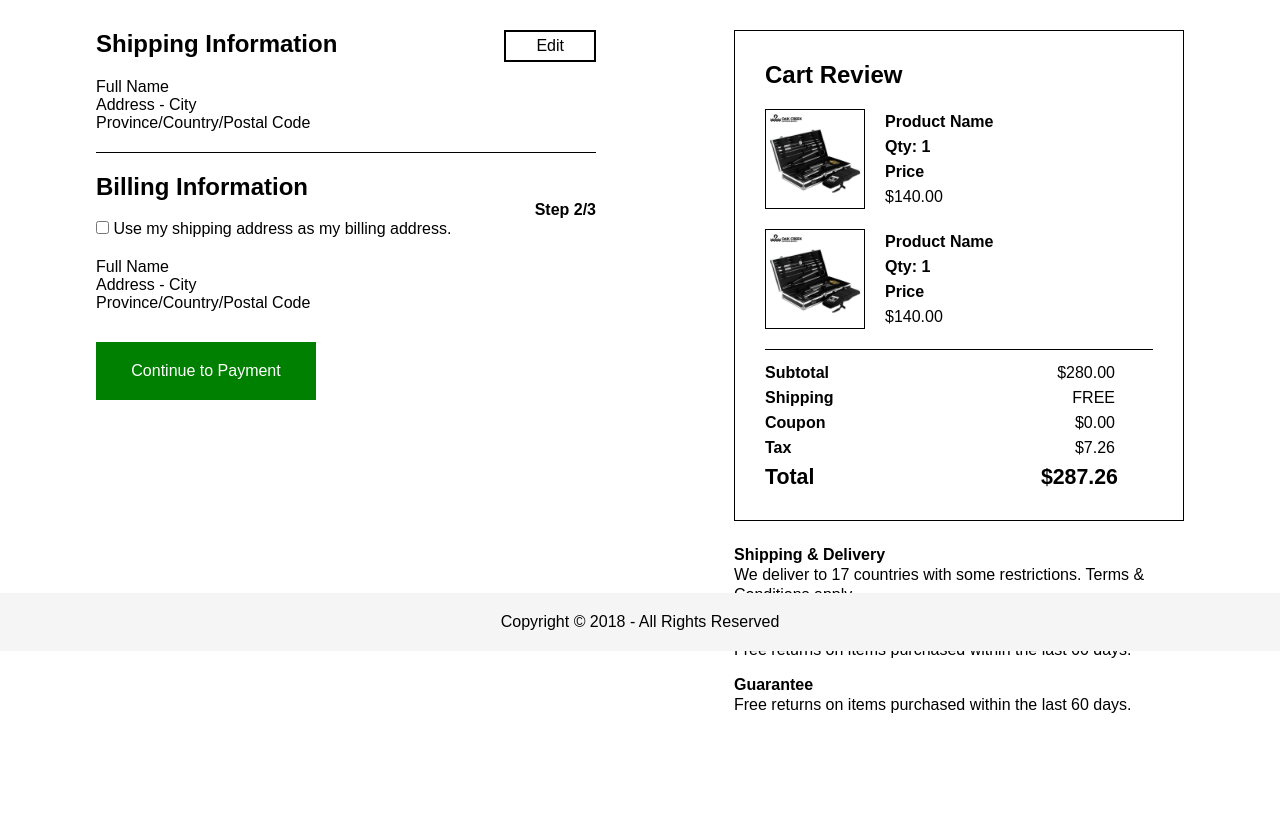
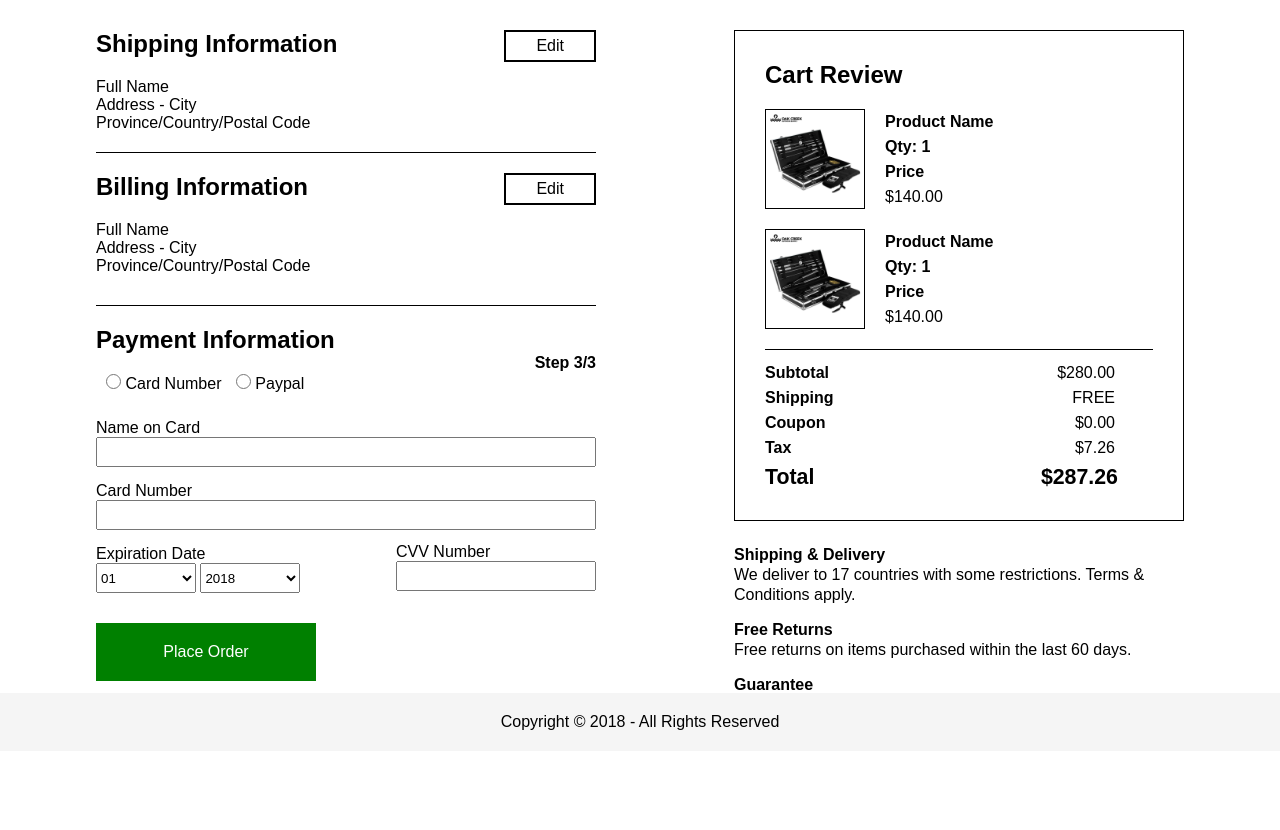
Before and after one commit to oakcreekoutdoor/oakcreek, a PHP site: page / in a window 1280 px wide. Shown: the part 149-979 px from the top of the page. Run offline with PHP 8.4, Linux system fonts and the light colour scheme; some libraries are stand-ins or nearby versions.

Commit message:
Added Payment page HTML/CSS

```diff
--- a/css/style.css
+++ b/css/style.css
@@ -626,7 +626,7 @@ p.cart-label {
 	border-bottom: 1px solid #000;
 	padding-bottom: 20px;
 }
-.shipping-info a {
+.shipping-info a, .billing-info a {
 	padding: 5px 30px;
 	border: 2px solid #000;
 	color: #000;
@@ -634,7 +634,7 @@ p.cart-label {
 	top: 0;
 	right: 0;
 }
-.shipping-info a:hover {
+.shipping-info a:hover, .billing-info a:hover {
 	color: #fff;
 	background: #000;
 }
@@ -665,6 +665,66 @@ p.cart-label {
 	margin-top: 30px;
 	padding: 20px;
 }
+
+/*--------------Payment------------------*/
+
+#payment {
+	margin-top: 30px;
+}
+#payment .policies {
+	top: 500px;
+}
+#paymentInfo {
+	width: 500px;
+	margin-top: 30px;
+	padding-top: 20px;
+	border-top: 1px solid #000;
+	position: relative;
+}
+#paymentInfo .btn.prime {
+	display: block;
+	width: 220px;
+	text-align: center;
+	margin: 0;
+	margin-top: 30px;
+	padding: 20px;
+}
+#paymentInfo > p {
+	font-weight: bold;
+	position: absolute;
+	right: 0;
+}
+#paymentInfo form {
+	position: relative;
+}
+#paymentInfo form label {
+	display: block;
+}
+#paymentInfo form input {
+	display: block;
+	height: 30px;
+	margin-bottom: 15px;
+	width: 100%;
+}
+#paymentInfo input[type="radio"] {
+	margin-top: 20px;
+	height: 15px;
+	display: inline-block;
+	width: 15px;
+	margin-left: 10px;
+	margin-bottom: 30px;
+}
+.expiration select {
+	height: 30px;
+	width: 100px;
+}
+.cvv {
+	width: 200px;
+	position: absolute;
+	right: 0;
+	margin-top: -50px;
+}
+
 
 
 
@@ -903,12 +963,12 @@ q{
 	margin-top:20px;
 }
 
-form{
+#contact form{
 	background-color: #D3D3D3;/*lightgrey*/
 	padding:15px 30px;
 	width:500px;
 }
-input[type=text], textarea{
+#contact input[type=text], textarea{
 	width: 100%;
     padding: 12px;
     border: 1px solid #ccc;
@@ -917,10 +977,10 @@ input[type=text], textarea{
     margin-bottom: 16px;
     resize: vertical;
 }
-textarea{
+#contact textarea{
 	height:100px;
 }
-form .btn{
+#contact form .btn{
 	display:inline-block;
 	padding:18px 30px;
 	margin-left:0;
--- a/templates/pages.php
+++ b/templates/pages.php
@@ -1,5 +1,5 @@
 <?php
 	include("views/header.php");
-	include("templates/billing.php");
+	include("templates/payment.php");
 	include("views/footer.php");
 ?>
--- /dev/null
+++ b/templates/payment.php
@@ -0,0 +1,118 @@
+<div id="payment" class="container">
+	<div class="shipping-info">
+		<h2>Shipping Information</h2>
+		<a href="#">Edit</a>
+		<div>
+			<p>Full Name</p>
+			<p>Address - City</p>
+			<p>Province/Country/Postal Code</p>
+		</div>
+	</div><!--shipping-info-->
+
+	<div class="billing-info">
+		<h2>Billing Information</h2>
+		<a href="#">Edit</a>
+		<div>
+			<p>Full Name</p>
+			<p>Address - City</p>
+			<p>Province/Country/Postal Code</p>
+		</div>
+	</div><!--billing-info-->
+
+	<div id="paymentInfo">
+		<h2>Payment Information</h2>
+		<p>Step 3/3</p>
+		<form>
+			<input type="radio"> Card Number
+			<input type="radio"> Paypal
+			<label>Name on Card</label>
+			<input type="text">
+			<label>Card Number</label>
+			<input type="text">
+			<div class="expiration">
+				<label>Expiration Date</label>
+				<select>
+					<option>01</option>
+					<option>02</option>
+					<option>03</option>
+					<option>04</option>
+					<option>05</option>
+					<option>06</option>
+					<option>07</option>
+					<option>08</option>
+					<option>09</option>
+					<option>10</option>
+					<option>11</option>
+					<option>12</option>
+				</select>
+				<select>
+					<option>2018</option>
+					<option>2019</option>
+					<option>2020</option>
+					<option>2021</option>
+					<option>2022</option>
+					<option>2023</option>
+					<option>2024</option>
+					<option>2025</option>
+					<option>2026</option>
+					<option>2027</option>
+					<option>2028</option>
+					<option>2029</option>
+				</select>
+			</div><!--expiration-->
+			<div class="cvv">
+				<label>CVV Number</label>
+				<input type="text">
+			</div><!--cvv-->
+		</form>
+		<a class="btn prime" href="#">Place Order</a>
+	</div><!--paymentInfo-->
+
+
+	<div class="cart-review">
+		<h2>Cart Review</h2>
+		<div class="cart-review-summary">
+			<div class="cart-review-item">
+				<img src="assets/bbq_toolset.jpg">
+				<div>
+					<p class="cart-label">Product Name</p>
+					<p class="cart-label">Qty: 1</p>
+					<p class="cart-label">Price</p>
+					<p>$140.00</p>
+				</div>
+			</div><!--cart-item-review-->
+			<div class="cart-review-item">
+				<img src="assets/bbq_toolset.jpg">
+				<div>
+					<p class="cart-label">Product Name</p>
+					<p class="cart-label">Qty: 1</p>
+					<p class="cart-label">Price</p>
+					<p>$140.00</p>
+				</div>
+			</div><!--cart-item-review-->
+		</div><!--cart-review--summary-->
+		<div>
+			<p class="cart-label">Subtotal</p>
+			<p>$280.00</p>
+			<p class="cart-label">Shipping</p>
+			<p>FREE</p>
+			<p class="cart-label">Coupon</p>
+			<p>$0.00</p>
+			<p class="cart-label">Tax</p>
+			<p>$7.26</p>
+			<div class="cart-total">
+				<p>Total</p>
+				<p>$287.26</p>
+			</div><!--cart-total-->
+		</div>
+	</div><!--cart-review-->
+
+	<div class="policies">
+		<p class="policies-title">Shipping & Delivery</p>
+		<p>We deliver to 17 countries with some restrictions. Terms & Conditions apply.</p>
+		<p class="policies-title">Free Returns</p>
+		<p>Free returns on items purchased within the last 60 days.
+		<p class="policies-title">Guarantee</p>
+		<p>Free returns on items purchased within the last 60 days.</p>
+	</div><!--policies-->
+</div><!--shipping-->
```
